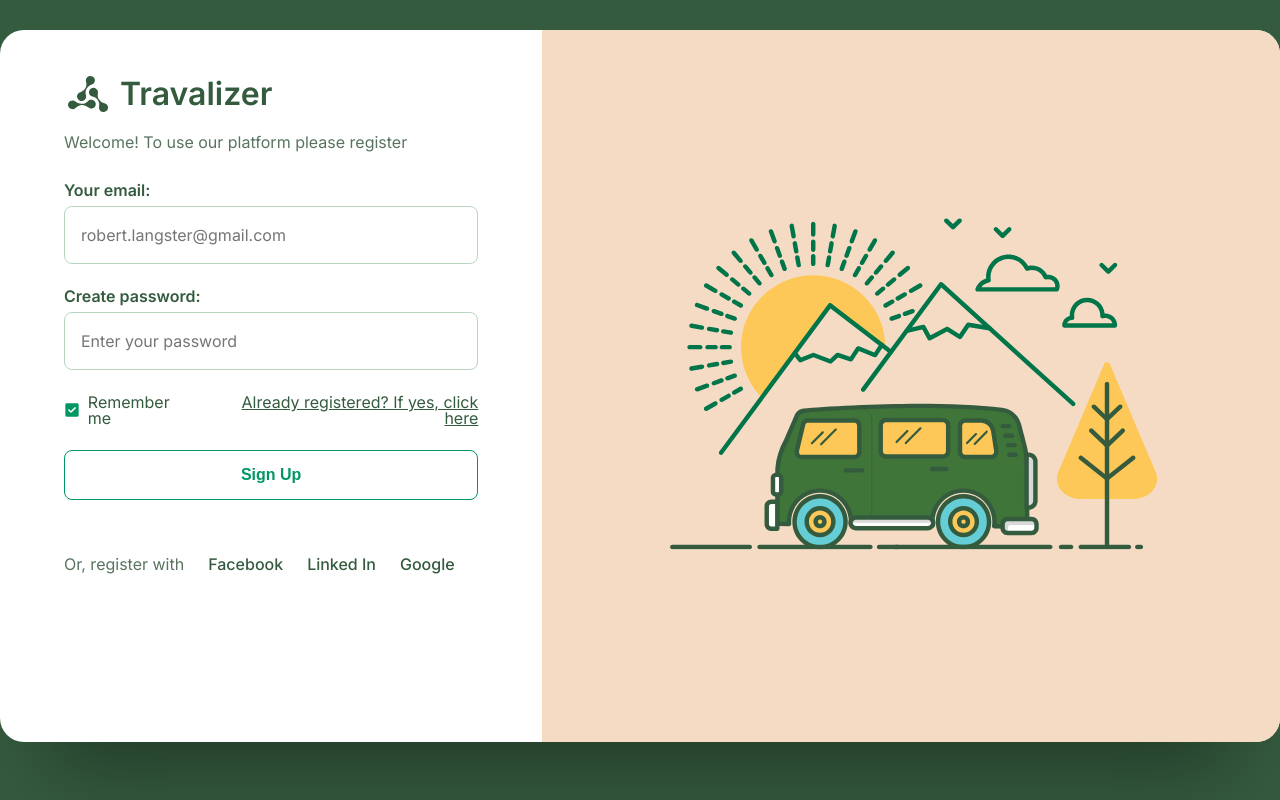
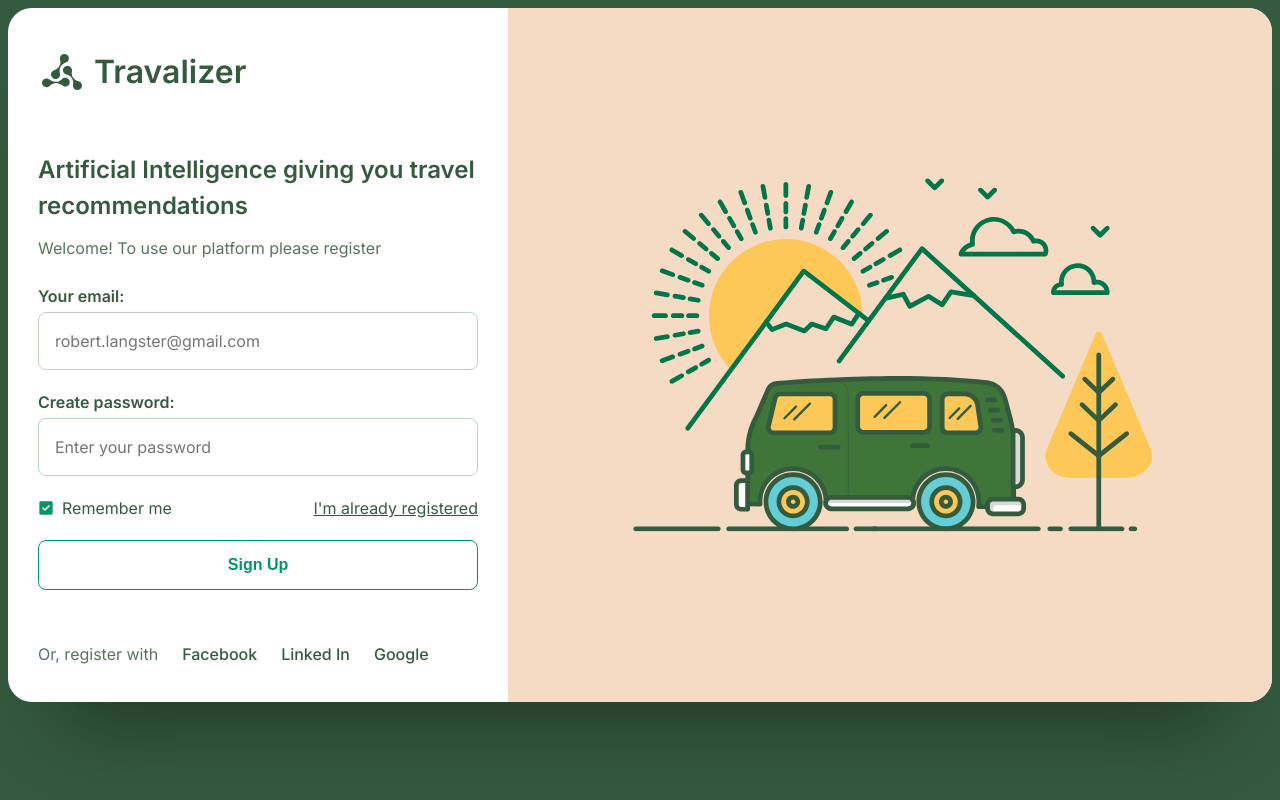
Before and after one commit to yuKalashnikova2/travalizer-auth-firebase, a Vue app: page /signup in a window 1280 px wide. Built offline with nearby package versions, Linux system fonts and the light colour scheme.

Commit message:
refactor: routes; styles

```diff
--- a/src/App.vue
+++ b/src/App.vue
@@ -17,29 +17,25 @@ export default {
         <div>
           <Logo />
         </div>
-
-        <div>
-          <router-view></router-view>
-        </div>
+        <router-view name="a"></router-view>
       </div>
-
-      <div class="wrapper__image">
-        <img src="/travel.svg" alt="" />
-      </div>
+      <router-view name="travalizer"></router-view>
     </div>
   </div>
 </template>
 
-<style lang="scss" scoped>
+<style lang="scss">
 .container {
-  margin: 30px auto;
-  max-width: 1296px;
+  display: flex;
+  justify-content: center;
+  align-items: center;
   @media (max-width: 992px) {
     flex-direction: column;
     margin: 0 auto;
   }
 }
 .wrapper {
+  margin: auto;
   background-color: var(--white);
   border-radius: 24px;
   box-shadow: 0px 72px 80px -48px #223a28;
@@ -53,23 +49,30 @@ export default {
   &__description {
     padding: 40px 64px 66px 64px;
 
+    @media (min-width: 993px) and (max-width: 1300px) {
+      padding: 40px 30px;
+      min-width: 500px;
+    }
     @media (max-width: 992px) {
       order: 2;
       padding: 40px 30px;
     }
-     @media (max-width: 500px) {
+    @media (max-width: 500px) {
       padding: 20px 15px;
     }
-
   }
   &__image {
+    width: 100%;
     background-color: var(--beige);
+    display: flex;
+    align-items: center;
     @media (max-width: 767px) {
       order: 1;
     }
     & img {
-      padding: 188px 123px;
       width: 100%;
+      padding-left: 120px;
+      padding-right: 120px;
       @media (min-width: 768px) and (max-width: 1024px) {
         padding: 35px 70px;
       }
--- a/src/assets/auth_styles.scss
+++ b/src/assets/auth_styles.scss
@@ -1,5 +1,4 @@
 .auth {
-  margin-top: 16px;
   &__subtitle {
     display: block;
     padding-top: 56px;
--- a/src/components/Checkbox.vue
+++ b/src/components/Checkbox.vue
@@ -62,13 +62,16 @@ export default {
   width: 16px;
   height: 16px;
   border-radius: 3px;
+  border: 1px solid var(--green-second);
   @media (max-width: 400px) {
-    width: 20px;
-    height: 20px;
+    width: 19px;
+    height: 19px;
   }
   &__checked {
-    background: url('/checkbox-checked.svg');
-    background-size: 100%;
+    background-image: url('/checkbox-checked.svg');
+    background-repeat: no-repeat;
+    background-size: cover;
+    border: none;
   }
 }
 </style>
--- a/src/components/Loader.vue
+++ b/src/components/Loader.vue
@@ -1,17 +1,25 @@
 <template>
-    <div class="loader"></div>
+  <div class="loader">
+    <div class="loader__elem"></div>
     <h2 class="loader__text">Please, waiting...</h2>
+  </div>
 </template>
 
 <style lang="scss" scoped>
 .loader {
-    width: 150px;
-    height: 150px;
-    border: 20px solid var(--green-light);
+  display: flex;
+  flex-direction: column;
+  align-items: center;
+  justify-content: center;
+  padding-top: 10px;
+  &__elem {
+    width: 80px;
+    height: 80px;
+    position: relative;
     border-radius: 50%;
-    border-left-color: var(--green-second);
-    transition: 3s;
-    animation: loader 1.5s linear infinite;
+    background: conic-gradient(var(--green-light), transparent);
+    animation: loader 2s linear infinite;
+  }
 
   @keyframes loader {
     100% {
@@ -20,7 +28,18 @@
   }
 
   &__text {
-        color: var(--green-main)
+    color: var(--green-light);
+    font-size: 16px;
+    font-family: 300;
+    padding-top: 10px;
   }
 }
+
+.flex {
+  display: flex;
+  flex-direction: column;
+  align-items: center;
+  justify-content: center;
+  padding-top: 10px;
+}
 </style>
--- a/src/router/index.js
+++ b/src/router/index.js
@@ -4,7 +4,7 @@ import List from '../views/List.vue'
 import ListItem from '../views/ListItem.vue'
 import SignIn from '../views/SignIn.vue'
 import SignUp from '../views/SignUp.vue'
-
+import ImageTravalizer from '../views/ImageTravalizer.vue'
 const isAuthenticated = localStorage.getItem('isAuthenticated')
 
 const router = createRouter({
@@ -12,15 +12,36 @@ const router = createRouter({
   routes: [
     {
       path: '/',
-      name: 'home',
-      component: Home,
+      components: {
+        default: Home,
+        a: Home,
+        travalizer: ImageTravalizer
+      },
+    },
+    {
+      path: '/signin',
+      components: {
+        default: SignIn,
+        a: SignIn,
+        travalizer: ImageTravalizer
+      },
+    },
+    {
+      path: '/signup',
+      components: {
+        default: SignUp,
+        a: SignUp,
+        travalizer: ImageTravalizer
+      },
     },
     {
       path: '/list',
-      name: 'list',
-      component: List,
+      components: {
+        default: List,
+        a: List,
 
-      beforeEnter: (to, from, next) => {
+      },
+        beforeEnter: (to, from, next) => {
         if (!isAuthenticated) {
           next('/signin')
         } else {
@@ -31,18 +52,18 @@ const router = createRouter({
     },
     {
       path: '/list/:idcard',
-      name: 'listitem',
-      component: ListItem,
-    },
-    {
-      path: '/signin',
-      name: 'signin',
-      component: SignIn,
-    },
-    {
-      path: '/signup',
-      name: 'signup',
-      component: SignUp,
+      components: {
+        default: ListItem,
+        a: ListItem,
+      },
+      beforeEnter: (to, from, next) => {
+        if (!isAuthenticated) {
+          next('/signin')
+        } else {
+          next()
+        }
+        return false
+      },
     },
   ],
 })
--- a/src/style.scss
+++ b/src/style.scss
@@ -13,7 +13,6 @@
 *::before,
 *::after {
   box-sizing: border-box;
-  margin: 0;
   padding: 0;
 }
 a {
@@ -27,13 +26,11 @@ body {
 input {
   all: unset;
 }
+h1, h2 {
+  margin: 0;
+}
 .width {
   width: 100%;
-}
-.flex {
-  display: flex;
-  flex-direction: column;
-  gap: 20px;
 }
 .flex-justify {
   display: flex;
--- /dev/null
+++ b/src/views/ImageTravalizer.vue
@@ -0,0 +1,5 @@
+<template>
+    <div class="wrapper__image">
+      <img src="/travel.svg" alt="" />
+    </div>
+</template>
--- a/src/views/List.vue
+++ b/src/views/List.vue
@@ -47,12 +47,12 @@ export default {
 
 <style lang="scss" scoped>
 .list {
-  padding: 30px;
+  padding-top: 30px;
+
   &__title {
     color: var(--green-main);
     font-size: 60px;
     font-weight: 500;
-    text-align: center;
   }
   &__items {
     display: flex;
--- a/src/views/SignIn.vue
+++ b/src/views/SignIn.vue
@@ -58,7 +58,7 @@ export default {
 </script>
 
 <template>
-  <div class="auth">
+    <div class="auth">
     <span class="auth__subtitle"
       >Artificial Intelligence giving you travel recommendations</span
     >
--- a/src/views/SignUp.vue
+++ b/src/views/SignUp.vue
@@ -62,10 +62,13 @@ export default {
 
 <template>
   <div class="auth">
+    <span class="auth__subtitle"
+      >Artificial Intelligence giving you travel recommendations</span
+    >
     <span class="auth__text">Welcome! To use our platform please register</span>
-    {{ enterText }} {{ email }} {{ password }}
+
     <form class="auth__form" @submit.prevent>
-      <div class="auth__form-inputs">
+      <div class="auth__form-inputs" v-if="!isLoading">
         <Input
           type="text"
           v-model:enterText.trim="email"
@@ -82,7 +85,7 @@ export default {
         />
       </div>
 
-      <div class="flex-justify">
+      <div class="flex-justify" v-if="!isLoading">
         <Checkbox
           @update="checked = !checked"
           :checked="checked"
@@ -91,7 +94,7 @@ export default {
         />
         <router-link to="signin">
           <span class="text__question ml-10"
-            >Already registered? If yes, click here</span
+            >I'm already registered</span
           >
         </router-link>
       </div>
@@ -105,7 +108,7 @@ export default {
           <Button label="Login using username and password" />
         </router-link>
       </div>
-      <div class="auth__form-buttons">
+      <div class="auth__form-buttons" v-if="!isLoading">
         <div class="width" @click="signup">
           <Button label="Sign Up" lightColor />
         </div>
```
Lines whose indentation alone changed are shown as unchanged.
